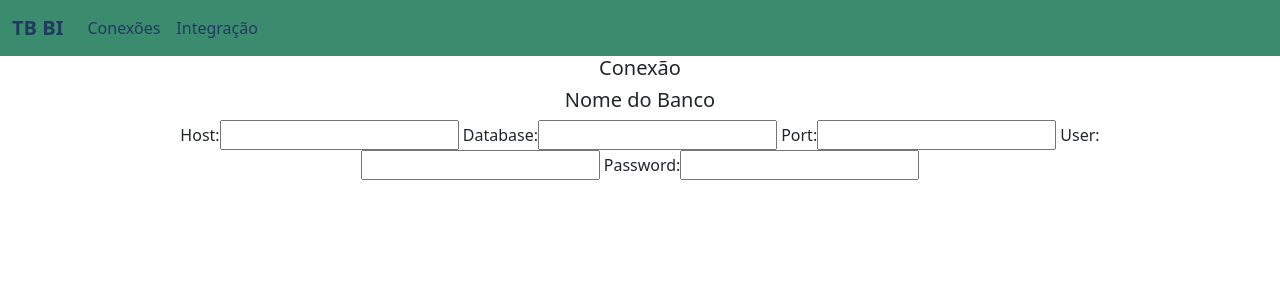
After one commit to ericlecosta/projeto_django, a Django app: template projeto_teste/app_teste/templates/testes/config_con.html in a window 1280 px wide. The commit adds this page. Shown: the top 300 px of the page. Run offline with Django 3.2, Linux system fonts and the light colour scheme; the template is opened without the code that fills it, so the values that code supplies are empty.

Commit message:
alteracoes

```diff
--- a/projeto_teste/app_teste/templates/testes/conexao.html
+++ b/projeto_teste/app_teste/templates/testes/conexao.html
@@ -15,7 +15,7 @@
 
             <tr>
                 <td>{{row.no_dados}}</td>
-                <td><button style="background-color: #F2EBBF;">Configuração</button>&nbsp;<button style="background-color: #95BEF7;">Teste</button></td>
+                <td><a href="{% url 'config_conexao' %}"><button style="background-color: #F2EBBF;">Configuração</button></a>&nbsp;<button style="background-color: #95BEF7;">Teste</button></td>
                 <td></td>
             </tr>
             {% endfor %}
--- /dev/null
+++ b/projeto_teste/app_teste/templates/testes/config_con.html
@@ -0,0 +1,12 @@
+   {% extends 'testes/base.html' %}
+   {% block conteudo%}
+   <div style="text-align: center;" class="container">
+        <h5>Conexão</h5>
+        <h5>Nome do Banco</h5>
+        Host:<input type="text">
+        Database:<input type="text">
+        Port:<input type="text">
+        User:<input type="text">
+        Password:<input type="text">
+    </div>
+    {% endblock %}
--- a/projeto_teste/app_teste/views.py
+++ b/projeto_teste/app_teste/views.py
@@ -12,3 +12,6 @@ def conexoes(request):
     headers = [col for col in reader.fieldnames]
     out = [row for row in reader]
     return render(request,'testes/conexao.html',{'data' : out})
+
+def config_con(request):
+    return render(request,'testes/config_con.html')
--- a/projeto_teste/projeto_teste/urls.py
+++ b/projeto_teste/projeto_teste/urls.py
@@ -6,5 +6,6 @@ from app_teste import views
 urlpatterns = [
     # rota, view responsavel, nome de referencia
     path('', views.home,name='home'),
-    path('testes/', views.conexoes,name='lista_conexao')
+    path('testes/', views.conexoes,name='lista_conexao'),
+    path('testes', views.config_con,name='config_conexao')
 ]
```
